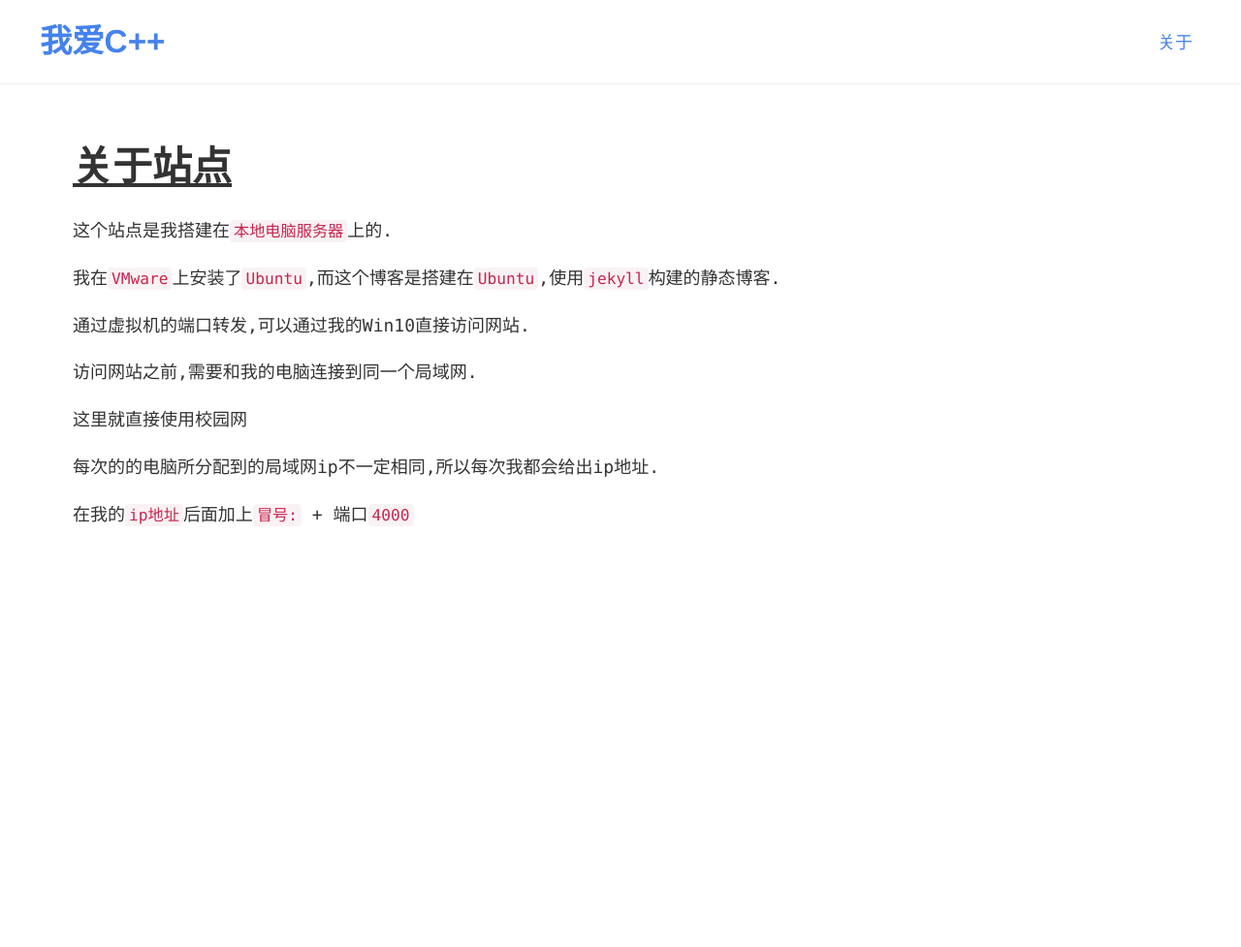
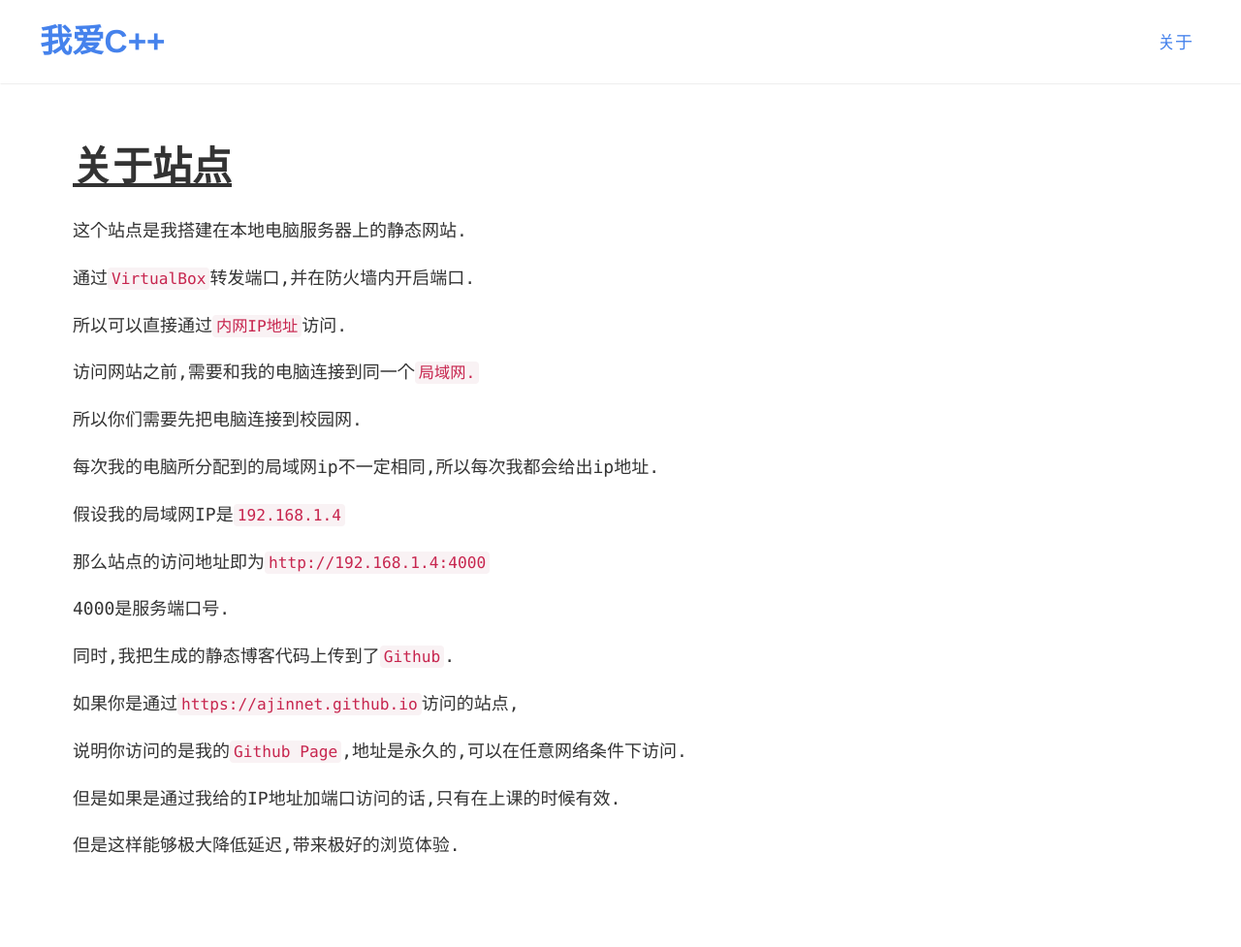
Before and after one commit to ajinnet/ajinnet, a Jekyll site: the page built from about.md, in a window 1280 px wide. Shown: the whole page at 97% size. Built offline with Jekyll 4.4.1, drawn with Linux system fonts in a browser that asks for light colours; before the commit the page ends 900 px from its top, so only the background shows below that.

Commit message:
修改文章

```diff
--- a/about.md
+++ b/about.md
@@ -4,16 +4,30 @@ title: 关于站点
 permalink: /about/
 ---
 
-这个站点是我搭建在``本地电脑服务器``上的.
+这个站点是我搭建在本地电脑服务器上的静态网站.
 
-我在``VMware``上安装了``Ubuntu``,而这个博客是搭建在``Ubuntu``,使用``jekyll``构建的静态博客.
+通过``VirtualBox``转发端口,并在防火墙内开启端口.
 
-通过虚拟机的端口转发,可以通过我的Win10直接访问网站.
+所以可以直接通过``内网IP地址``访问.
 
-访问网站之前,需要和我的电脑连接到同一个局域网.
+访问网站之前,需要和我的电脑连接到同一个``局域网.``
 
-这里就直接使用校园网
+所以你们需要先把电脑连接到校园网.
 
-每次的的电脑所分配到的局域网ip不一定相同,所以每次我都会给出ip地址.
+每次我的电脑所分配到的局域网ip不一定相同,所以每次我都会给出ip地址.
 
-在我的``ip地址``后面加上``冒号:`` + 端口``4000``
+假设我的局域网IP是``192.168.1.4``
+
+那么站点的访问地址即为``http://192.168.1.4:4000``
+
+4000是服务端口号.
+
+同时,我把生成的静态博客代码上传到了``Github``.
+
+如果你是通过``https://ajinnet.github.io``访问的站点,
+
+说明你访问的是我的``Github Page``,地址是永久的,可以在任意网络条件下访问.
+
+但是如果是通过我给的IP地址加端口访问的话,只有在上课的时候有效.
+
+但是这样能够极大降低延迟,带来极好的浏览体验.
```
